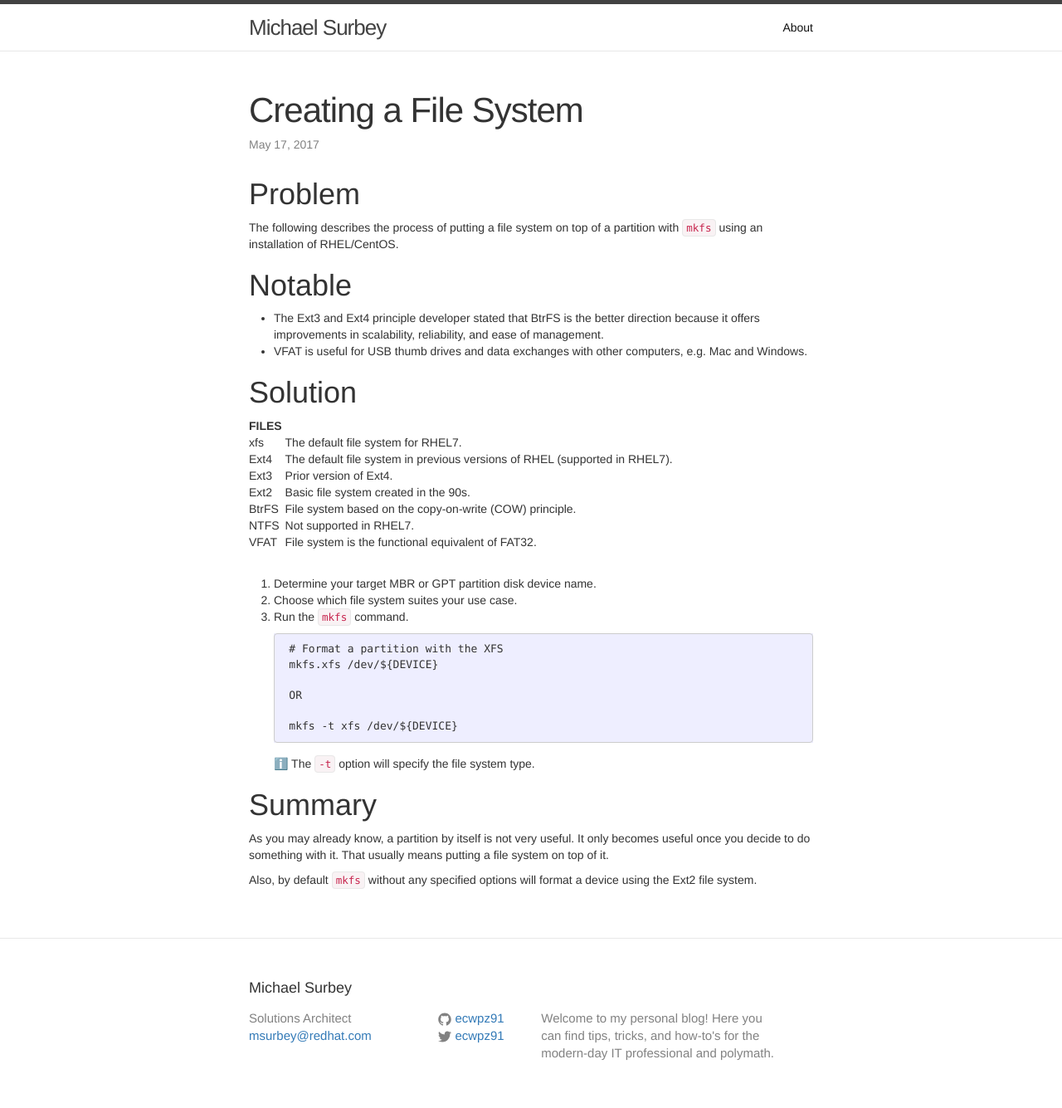
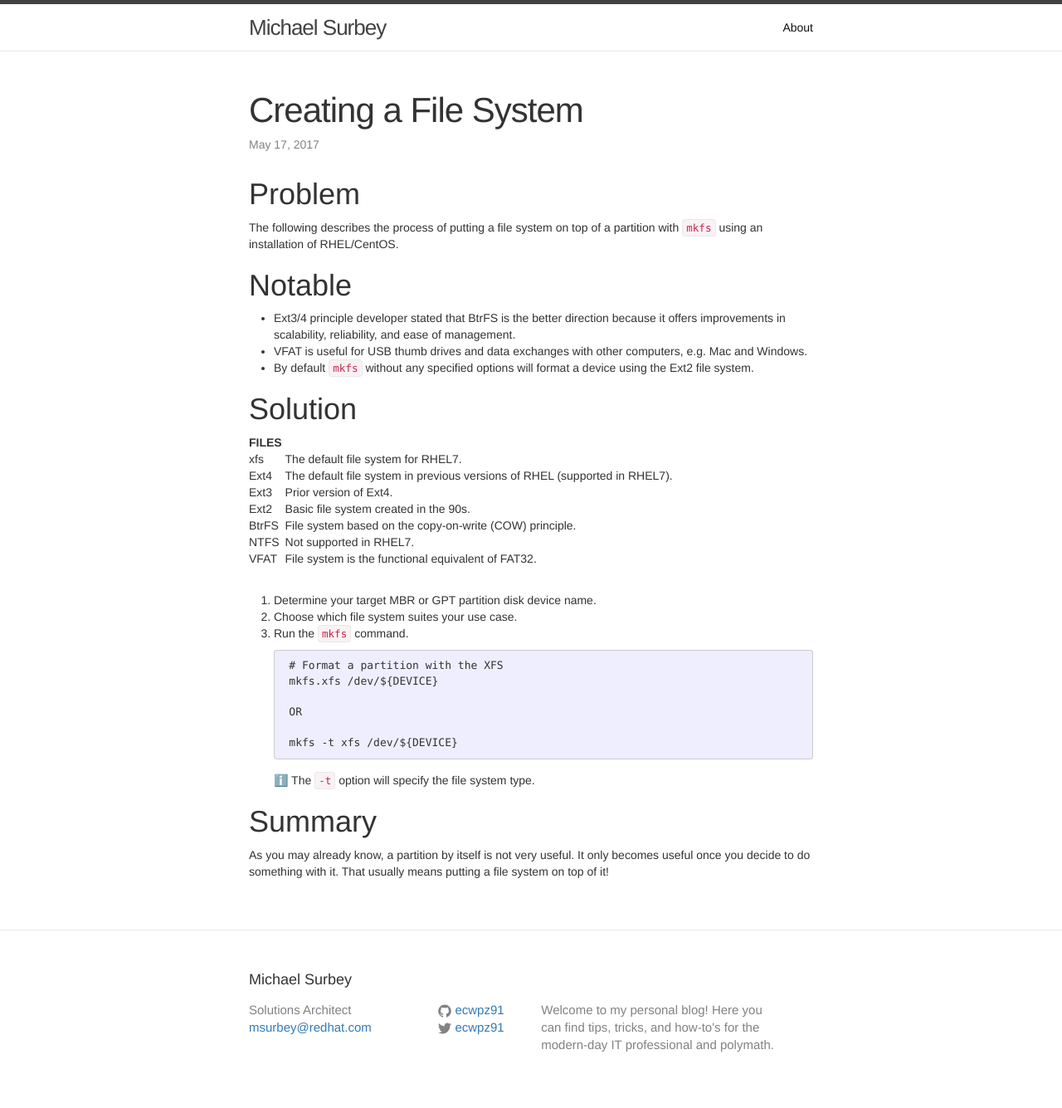
Before and after one commit to ecwpz91/ecwpz91.github.io, a Jekyll site: the page built from _posts/2017-05-17-Creating a File System.md, in a window 1280 px wide. Shown: the whole page at 83% size. Built offline with Jekyll 4.4.1, drawn with Linux system fonts in a browser that asks for light colours; nearby versions of some CDN libraries; emoji names are drawn with the system emoji font; some of the changed lines change nothing that is shown.

Commit message:
Reordered content

```diff
--- a/_posts/2017-05-17-Creating a File System.md
+++ b/_posts/2017-05-17-Creating a File System.md
@@ -9,8 +9,9 @@ The following describes the process of putting a file system on top of a partiti
 
 # Notable
 
-* The Ext3 and Ext4 principle developer stated that BtrFS is the better direction because it offers improvements in scalability, reliability, and ease of management.
+* Ext3/4 principle developer stated that BtrFS is the better direction because it offers improvements in scalability, reliability, and ease of management.
 * VFAT is useful for USB thumb drives and data exchanges with other computers, e.g. Mac and Windows.
+* By default `mkfs` without any specified options will format a device using the Ext2 file system.
 
 # Solution
 
@@ -40,6 +41,4 @@ VFAT   | &nbsp;File system is the functional equivalent of FAT32.
 
 # Summary
 
-As you may already know, a partition by itself is not very useful. It only becomes useful once you decide to do something with it. That usually means putting a file system on top of it.
-
-Also, by default `mkfs` without any specified options will format a device using the Ext2 file system.
+As you may already know, a partition by itself is not very useful. It only becomes useful once you decide to do something with it. That usually means putting a file system on top of it!
```
